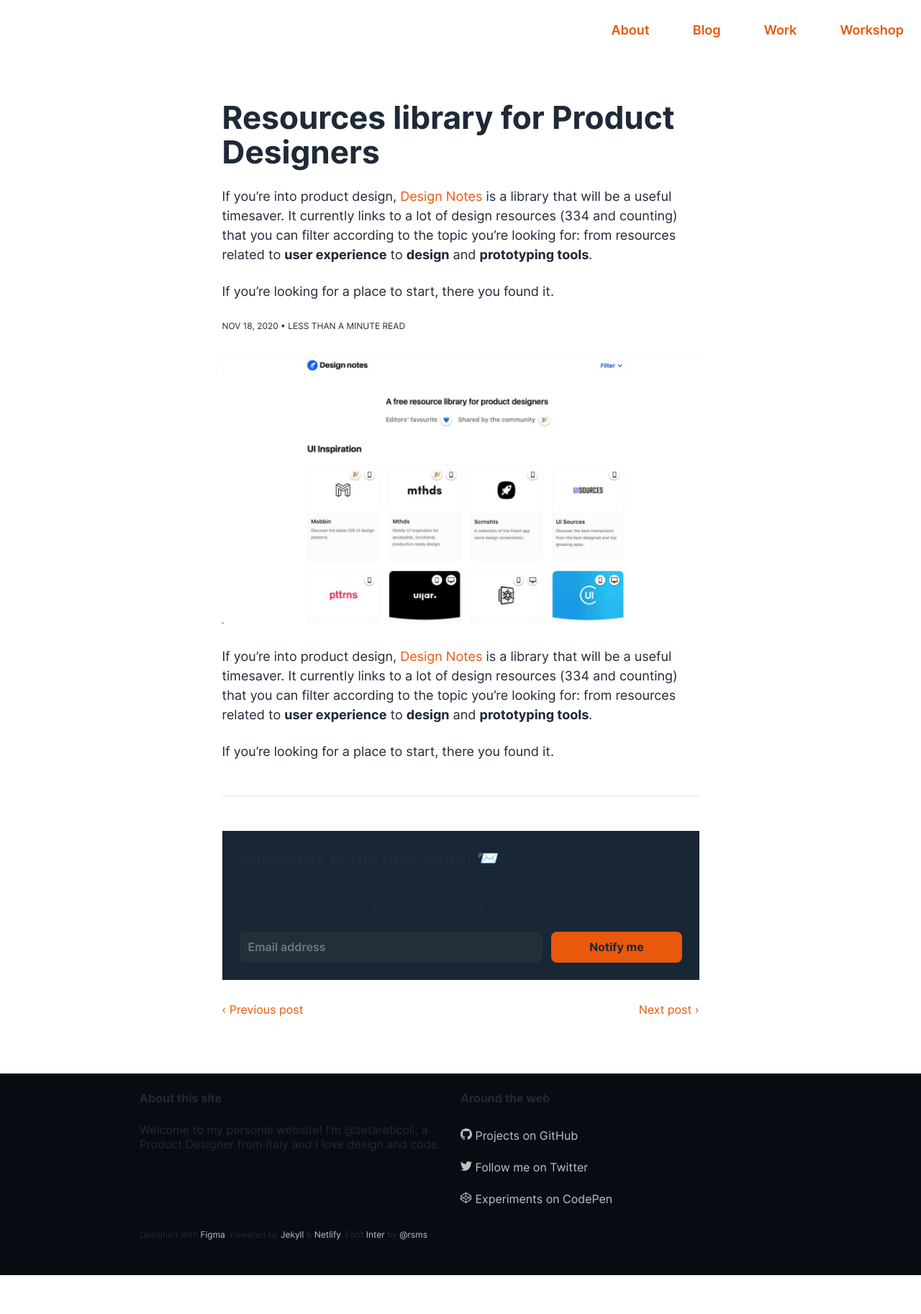
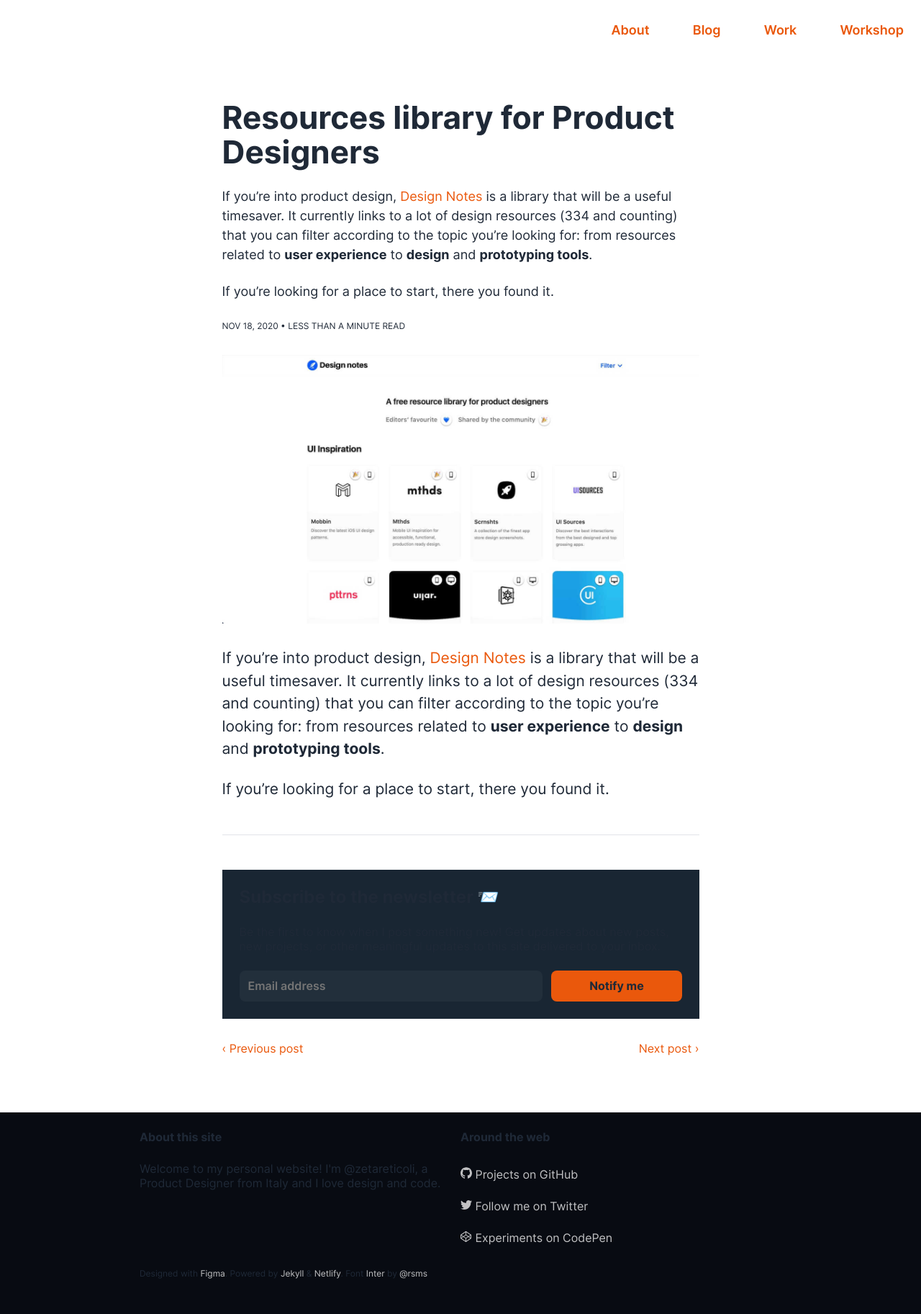
Before and after one commit to zetareticoli/fi, a Jekyll site: the page built from _posts/2020-11-18-resource-library-for-product-designers.md, in a window 1280 px wide. Shown: the whole page at 72% size. Built offline with Jekyll 4.4.1, drawn with Linux system fonts in a browser that asks for light colours; before the commit the page ends 1771 px from its top, so only the background shows below that.

Commit message:
Added post scss

```diff
--- /dev/null
+++ b/_sass/objects/_post.scss
@@ -0,0 +1,5 @@
+.post {
+  &__body > p {
+    @extend .body-post;
+  }
+}
--- a/css/style.scss
+++ b/css/style.scss
@@ -11,6 +11,7 @@
 @import 'objects/layout';
 @import 'objects/lists';
 @import 'objects/media';
+@import 'objects/post';
 @import 'objects/spacing';
 @import 'components';
 @import 'components/buttons';
```
